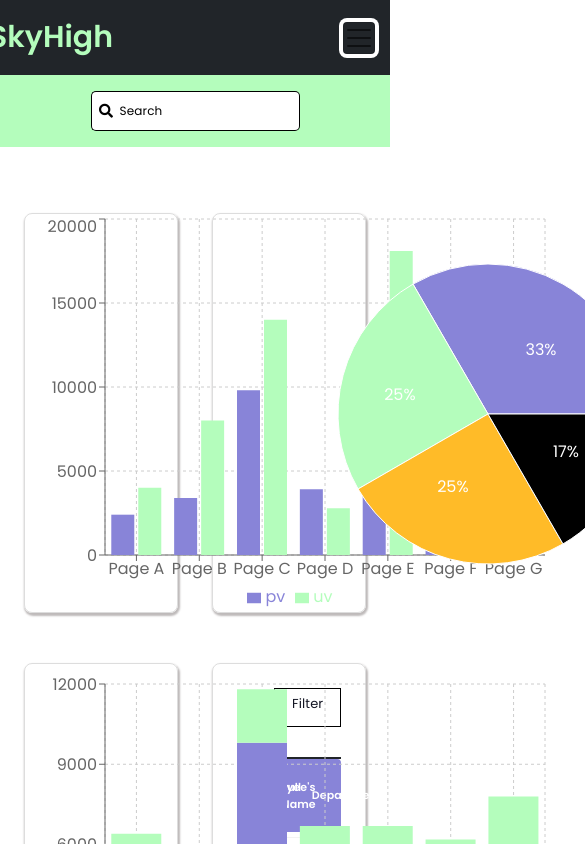
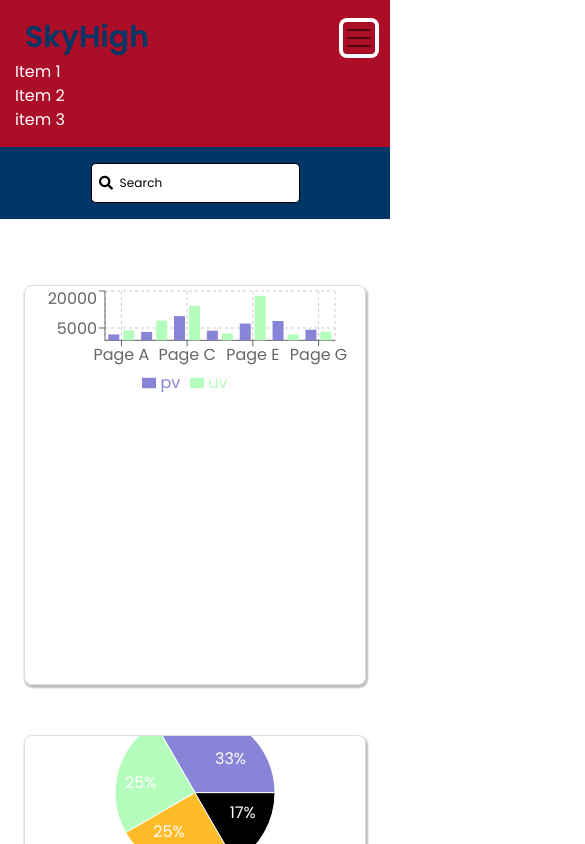
Before and after one commit to Adepiper/datamellon, a React (Create React App) app: page / in a window 390 px wide. Both pictures are taken after a click on the button "Toggle navigation". Shown: the top 844 px of the page, 585 px wide, since content can reach past the window. Built offline with nearby package versions, Linux system fonts and the light colour scheme.

Commit message:
changed color code, added responsiveContainer

```diff
--- a/public/index.html
+++ b/public/index.html
@@ -49,5 +49,8 @@
       To begin the development, run `npm start` or `yarn start`.
       To create a production bundle, use `npm run build` or `yarn build`.
     -->
+    <script src="https://ajax.googleapis.com/ajax/libs/jquery/3.3.1/jquery.min.js"></script>
+    <script src="https://cdnjs.cloudflare.com/ajax/libs/popper.js/1.12.9/umd/popper.min.js"></script>
+    <script src="https://maxcdn.bootstrapcdn.com/bootstrap/4.0.0/js/bootstrap.min.js"></script>
   </body>
 </html>
--- a/src/App.css
+++ b/src/App.css
@@ -19,3 +19,11 @@
   height: 400px;
   box-shadow: 1px 2px 2px 1px rgb(190, 186, 186);
 }
+@media only screen and (max-width: 990px) {
+  .charts {
+    flex-direction: column;
+  }
+  .chart {
+    width: 100%;
+  }
+}
--- a/src/Components/Barchart/BarChartComponent.js
+++ b/src/Components/Barchart/BarChartComponent.js
@@ -8,6 +8,7 @@ import {
   CartesianGrid,
   Tooltip,
   Legend,
+  ResponsiveContainer,
 } from "recharts";
 
 const data = [
@@ -58,8 +59,9 @@ const data = [
 const BarChartComponent = () => {
   return (
     <div>
+      <ResponsiveContainer aspect={3}>
         <BarChart
-        width={550}
+          width={500}
           height={400}
           data={data}
           margin={{
@@ -77,6 +79,7 @@ const BarChartComponent = () => {
           <Bar dataKey="pv" fill="#8884d8" />
           <Bar dataKey="uv" fill="#b4fdbc" />
         </BarChart>
+      </ResponsiveContainer>
     </div>
   );
 };
--- a/src/Components/CompositeBarChart/CompositeBarChart.js
+++ b/src/Components/CompositeBarChart/CompositeBarChart.js
@@ -8,6 +8,7 @@ import {
   CartesianGrid,
   Tooltip,
   Legend,
+  ResponsiveContainer,
 } from "recharts";
 
 const data = [
@@ -58,8 +59,9 @@ const data = [
 const CompositeBarChart = () => {
   return (
     <div>
+      <ResponsiveContainer aspect={3}>
         <BarChart
-        width={550}
+          width={500}
           height={400}
           data={data}
           margin={{
@@ -77,6 +79,7 @@ const CompositeBarChart = () => {
           <Bar dataKey="pv" stackId="a" fill="#8884d8" />
           <Bar dataKey="uv" stackId="a" fill="#b4fdbc" />
         </BarChart>
+      </ResponsiveContainer>
     </div>
   );
 };
--- a/src/Components/Navbar/Navbar.css
+++ b/src/Components/Navbar/Navbar.css
@@ -5,6 +5,7 @@
 }
 .navbar {
   padding: 15px !important;
+  background-color: #ac0e28 !important;
 }
 .navbar * {
   color: #fff !important;
@@ -16,7 +17,7 @@
   align-items: center;
   font-size: 30px;
   font-weight: 600;
-  color: #b4fdbc !important;
+  color: #013766 !important;
 }
 .navbar ul {
   margin-right: 100px;
@@ -25,5 +26,14 @@
   justify-content: space-between;
 }
 .navbar ul li a:hover {
-  color: #b4fdbc !important;
+  color: #013766 !important;
 }
+@media only screen and (max-width: 990px) {
+  .navbar ul {
+    width: 85%;
+    text-align: left;
+  }
+  .navbar .navbar-brand {
+    width: 40%;
+  }
+}
--- a/src/Components/Navbar/Navbar.js
+++ b/src/Components/Navbar/Navbar.js
@@ -5,7 +5,7 @@ const Navbar = () => {
   return (
     <>
       <div className="container-fluid">
-        <nav className="navbar navbar-expand-lg navbar-light bg-dark sticky-top">
+        <nav className="navbar navbar-expand-lg navbar-light sticky-top">
           <a className="navbar-brand" href="/">
             SkyHigh
           </a>
--- a/src/Components/PieChart/PieChartComponent.js
+++ b/src/Components/PieChart/PieChartComponent.js
@@ -1,6 +1,6 @@
 import React from "react";
 import "./piechart.css";
-import { PieChart, Pie, Cell } from "recharts";
+import { PieChart, Pie, Cell, ResponsiveContainer } from "recharts";
 
 const data = [
   { name: "Group A", value: 400 },
@@ -41,22 +41,27 @@ const renderCustomizedLabel = ({
 const PieChartComponent = () => {
   return (
     <div>
-      <PieChart width={550} height={400}>
+      <ResponsiveContainer aspect={3}>
+        <PieChart width={500} height={400}>
           <Pie
             data={data}
             cx="50%"
             cy="50%"
             labelLine={false}
             label={renderCustomizedLabel}
-          outerRadius={150}
+            outerRadius={80}
             fill="#8884d8"
             dataKey="value"
           >
             {data.map((entry, index) => (
-            <Cell key={`cell-${index}`} fill={COLORS[index % COLORS.length]} />
+              <Cell
+                key={`cell-${index}`}
+                fill={COLORS[index % COLORS.length]}
+              />
             ))}
           </Pie>
         </PieChart>
+      </ResponsiveContainer>
     </div>
   );
 };
--- a/src/Components/SearchBar/SearchBar.css
+++ b/src/Components/SearchBar/SearchBar.css
@@ -7,7 +7,7 @@
   /* display: flex;
   justify-content: center;
   align-items: center; */
-  background-color: #b4fdbc;
+  background-color: #013766;
 }
 form .input-group {
   display: flex;
```
Lines whose indentation alone changed are shown as unchanged.
